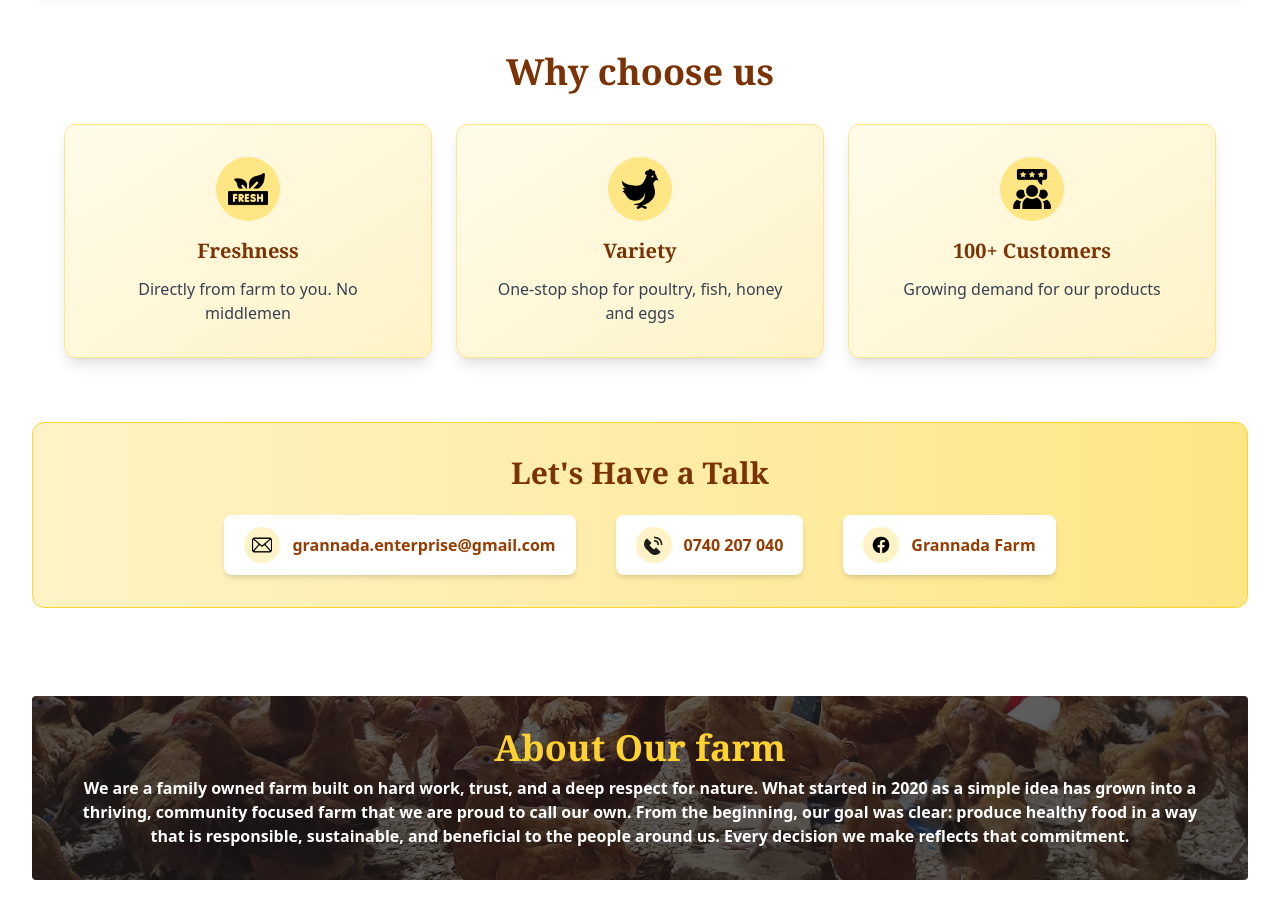
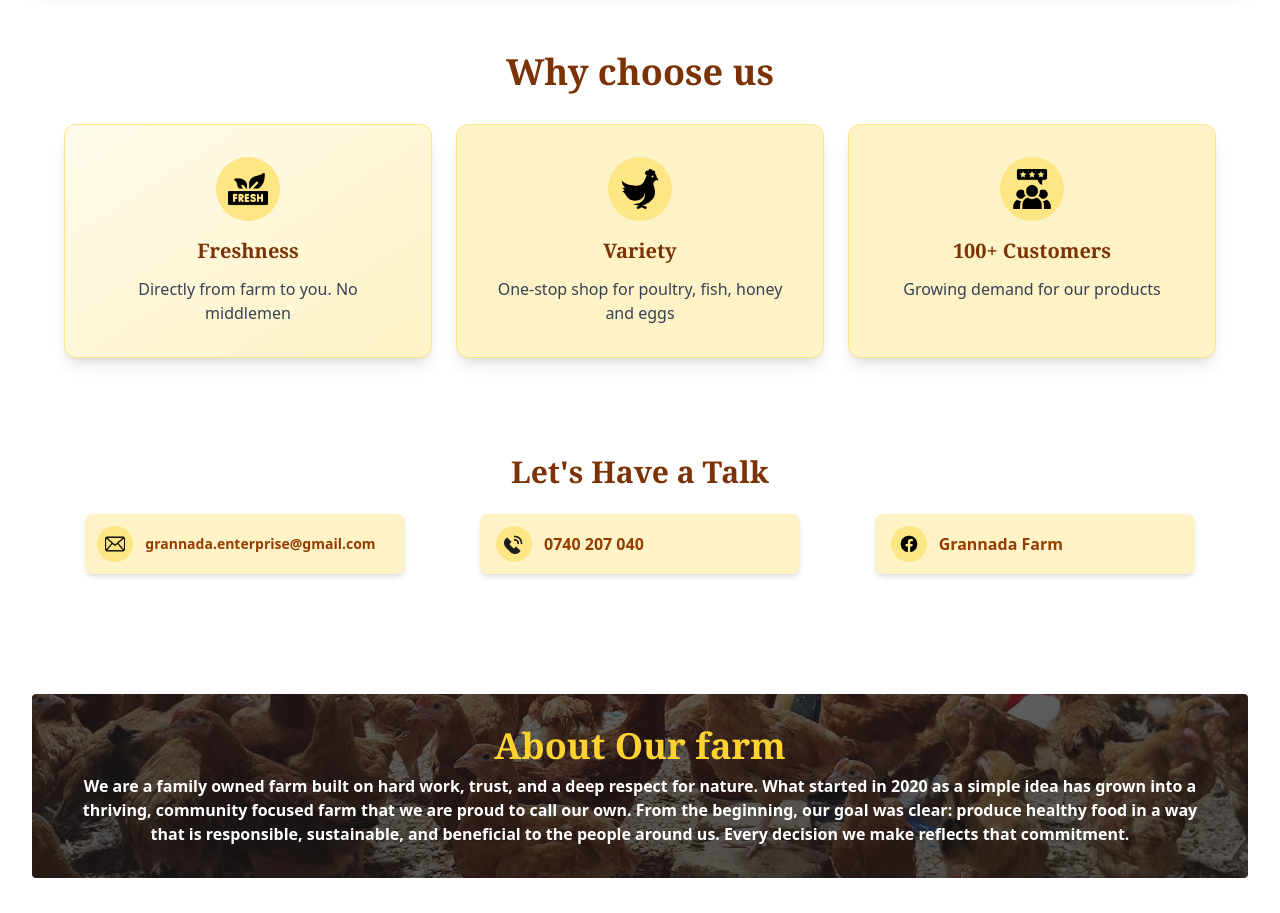
Before and after one commit to Encif504/raect, a React (Vite) app in the folder my-react-app/: page / in a window 1280 px wide. Shown: the part 1440-2353 px from the top of the page. Built offline with nearby package versions, Linux system fonts and the light colour scheme.

Commit message:
V-1.45.3

```diff
--- a/my-react-app/src/Landing.jsx
+++ b/my-react-app/src/Landing.jsx
@@ -8,7 +8,7 @@ function Landing() {
       <section className="relative mt-12 bg-cover bg-center rounded-lg overflow-hidden h-96 md:h-128" style={{ backgroundImage: "url('/images/hero.jpg')" }}>
         <div className="absolute inset-0 bg-black/50"></div>
         <div className="relative z-10 p-12 md:p-20 text-center">
-          <h1 className="text-2xl sm:text-3xl md:text-4xl lg:text-5xl font-extrabold text-amber-400 drop-shadow-lg transition-all duration-500 ease-in font-serif">Fresh, Sustainable Produce Straight from our farm</h1>
+          <h1 className="text-3xl sm:text-2xl md:text-3xl lg:text-4xl font-extrabold text-amber-400 drop-shadow-lg transition-all duration-500 ease-in font-serif">Fresh, Sustainable Produce Straight from our farm</h1>
           <p className="text-gray-200 mt-4 max-w-2xl mx-auto leading-relaxed text-base sm:text-lg md:text-xl lg:text-2xl font-sans">Discover our range of eggs, fish, broilers, ex-layers, honey, dried black soldier flies, maggots, larvae and nutrient-rich chicken droppings.</p>
           <div className="mt-8 flex flex-col sm:flex-row gap-4 sm:gap-8 justify-center">
             <Link to="projects" smooth={true} duration={500} className="px-6 py-3  text-yellow-400 font-bold rounded shadow-lg hover:from-amber-700 outline-1 outline-solid outline-amber-50 hover:to-amber-900 transition">Explore Now →</Link>
@@ -36,21 +36,21 @@ function Landing() {
 
         <h2 className='font-extrabold text-4xl text-amber-900 text-center dark:text-amber-300 font-serif'>Why choose us</h2>
         <section className="mt-8 grid gap-6 md:grid-cols-3">
-        <div className="bg-gradient-to-br from-amber-50 to-amber-100 dark:from-gray-600 dark:to-gray-500 p-8 rounded-xl text-center shadow-lg border border-amber-200 dark:border-amber-700 hover:shadow-2xl hover:scale-105 transition-all duration-300">
+        <div className="bg-amber-100 bg-linear-to-br from-amber-50 to-amber-100 dark:from-gray-600 dark:to-gray-500 p-8 rounded-xl text-center shadow-lg border border-amber-200 dark:border-amber-700 hover:shadow-2xl hover:scale-105 transition-all duration-300">
           <div className="bg-amber-200 dark:bg-amber-600 w-16 h-16 rounded-full mx-auto mb-4 flex items-center justify-center overflow-hidden">
             <img src="/images/fresh.png" alt="fresh" className='w-10 h-10 object-contain' loading='lazy'/>
           </div>
           <h3 className="text-amber-900 dark:text-amber-200 font-bold mb-3 text-xl font-serif">Freshness</h3>
           <p className='text-gray-700 dark:text-gray-200 font-sans px-2'>Directly from farm to you. No middlemen</p>
         </div>
-        <div className="bg-gradient-to-br from-amber-50 to-amber-100 dark:from-gray-600 dark:to-gray-500 p-8 rounded-xl text-center shadow-lg border border-amber-200 dark:border-amber-700 hover:shadow-2xl hover:scale-105 transition-all duration-300">
+        <div className="bg-amber-100 dark:from-gray-600 dark:to-gray-500 p-8 rounded-xl text-center shadow-lg border border-amber-200 dark:border-amber-700 hover:shadow-2xl hover:scale-105 transition-all duration-300">
           <div className="bg-amber-200 dark:bg-amber-600 w-16 h-16 rounded-full mx-auto mb-4 flex items-center justify-center">
             <img src='/images/chickenvga.png' alt='chicken' className='w-10 h-10' loading='lazy'></img>
           </div>
           <h3 className="text-amber-900 dark:text-amber-200 font-bold mb-3 text-xl font-serif">Variety</h3>
           <p className='text-gray-700 dark:text-gray-200 font-sans px-2'>One-stop shop for poultry, fish, honey and eggs</p>
         </div>
-        <div className="bg-gradient-to-br from-amber-50 to-amber-100 dark:from-gray-600 dark:to-gray-500 p-8 rounded-xl text-center shadow-lg border border-amber-200 dark:border-amber-700 hover:shadow-2xl hover:scale-105 transition-all duration-300">
+        <div className="bg-amber-100 dark:from-gray-600 dark:to-gray-500 p-8 rounded-xl text-center shadow-lg border border-amber-200 dark:border-amber-700 hover:shadow-2xl hover:scale-105 transition-all duration-300">
           <div className="bg-amber-200 dark:bg-amber-600 w-16 h-16 rounded-full mx-auto mb-4 flex items-center justify-center">
             <img src="/images/feedback.png" alt="feedback" className='w-10 h-10' loading='lazy' />
           </div>
@@ -59,33 +59,33 @@ function Landing() {
         </div>
       </section>
       </section>
-      <footer className='bg-gradient-to-r from-amber-100 to-amber-200 dark:from-gray-700 dark:to-gray-600 mt-16 rounded-xl py-8 px-6 border border-amber-300 dark:border-amber-600'>
+      <footer className='mt-16 rounded-xl py-8 px-6'>
         <h3 className='text-amber-900 dark:text-amber-100 text-2xl md:text-3xl font-bold text-center mb-6 font-serif'>Let's Have a Talk</h3>
-         <div className="flex flex-col md:flex-row justify-center items-center gap-6 md:gap-10">
+         <div className="grid grid-cols-1 sm:grid-cols-3 gap-4 justify-items-center">
 
 
-              <div className="flex items-center gap-3 bg-white dark:bg-gray-800 px-5 py-3 rounded-lg shadow-md hover:shadow-lg transition-shadow">
-                <div className="bg-amber-100 dark:bg-amber-700 p-2 rounded-full">
+              <div className="flex items-center gap-3 bg-amber-100 dark:bg-gray-800 px-3 py-3 rounded-lg shadow-md hover:shadow-lg transition-shadow w-full max-w-xs">
+                <div className="bg-amber-200 dark:bg-amber-700 p-2 rounded-full shrink-0">
                   <img src="/images/email.png" alt="email" className="w-5 h-5"/>
                 </div>
-                <a href="mailto:grannada.enterprise@gmail.com" className="text-amber-800 dark:text-amber-200 font-semibold hover:text-amber-600 dark:hover:text-amber-300 font-sans">
+                <a href="mailto:grannada.enterprise@gmail.com" className="text-amber-800 dark:text-amber-200 font-semibold hover:text-amber-600 dark:hover:text-amber-300 font-sans text-xs md:text-sm break-all">
                   grannada.enterprise@gmail.com
                 </a></div>
 
-              <div className="flex items-center gap-3 bg-white dark:bg-gray-800 px-5 py-3 rounded-lg shadow-md hover:shadow-lg transition-shadow">
-                <div className="bg-amber-100 dark:bg-amber-700 p-2 rounded-full">
+              <div className="flex items-center gap-3 bg-amber-100 dark:bg-gray-800 px-4 py-3 rounded-lg shadow-md hover:shadow-lg transition-shadow w-full max-w-xs">
+                <div className="bg-amber-200 dark:bg-amber-700 p-2 rounded-full shrink-0">
                   <img src="/images/phone.png" alt="phone" className="w-5 h-5"/>
                 </div>
-                <a href="tel:0740207040" className="text-amber-800 dark:text-amber-200 font-semibold hover:text-amber-600 dark:hover:text-amber-300 font-sans">
+                <a href="tel:0740207040" className="text-amber-800 dark:text-amber-200 font-semibold hover:text-amber-600 dark:hover:text-amber-300 font-sans text-sm md:text-base">
                   0740 207 040
                 </a>
 
               </div>
-              <div className="flex items-center gap-3 bg-white dark:bg-gray-800 px-5 py-3 rounded-lg shadow-md hover:shadow-lg transition-shadow">
-                <div className="bg-amber-100 dark:bg-amber-700 p-2 rounded-full">
+              <div className="flex items-center gap-3 bg-amber-100 dark:bg-gray-800 px-4 py-3 rounded-lg shadow-md hover:shadow-lg transition-shadow w-full max-w-xs">
+                <div className="bg-amber-200 dark:bg-amber-700 p-2 rounded-full shrink-0">
                   <img src="/images/facebook.png" alt="facebook" className="w-5 h-5"/>
                 </div>
-                <span className="text-amber-800 dark:text-amber-200 font-semibold font-sans">Grannada Farm</span></div>
+                <span className="text-amber-800 dark:text-amber-200 font-semibold font-sans text-sm md:text-base">Grannada Farm</span></div>
             </div>
       </footer>
 
```
